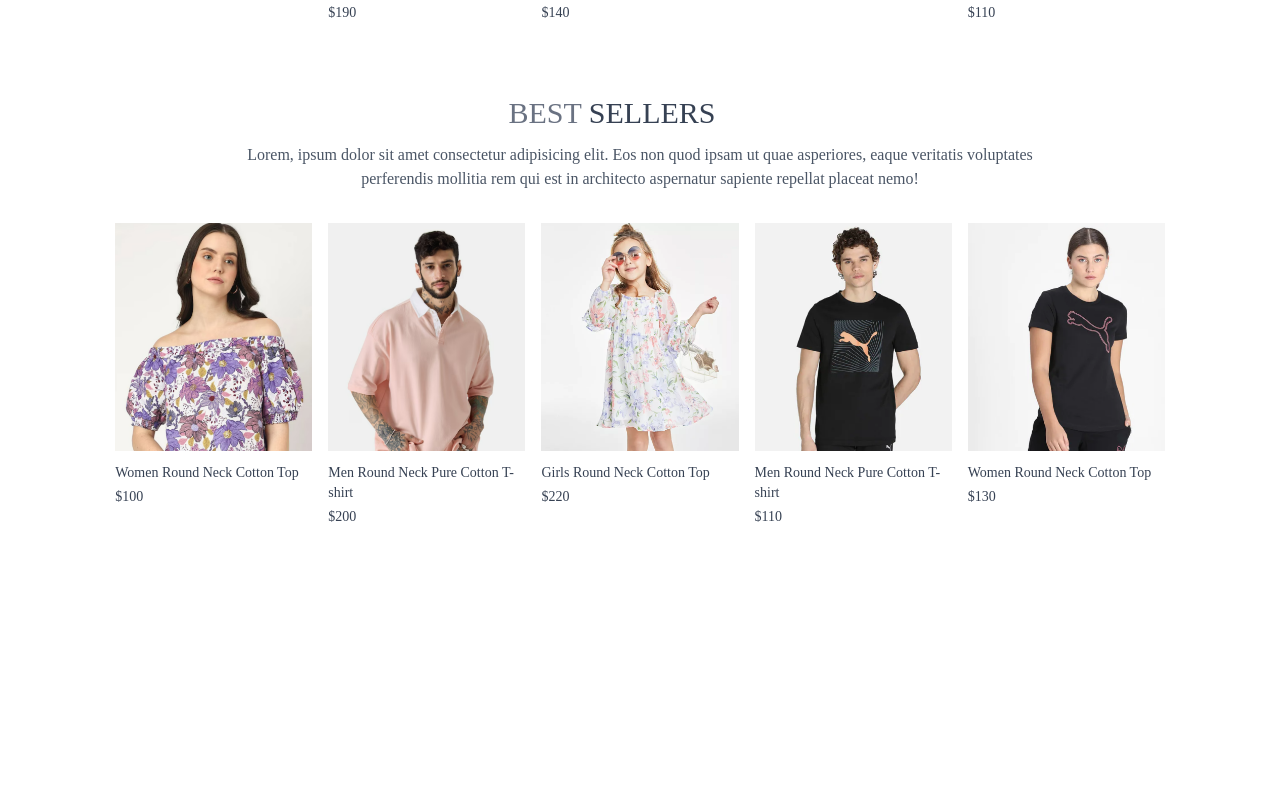
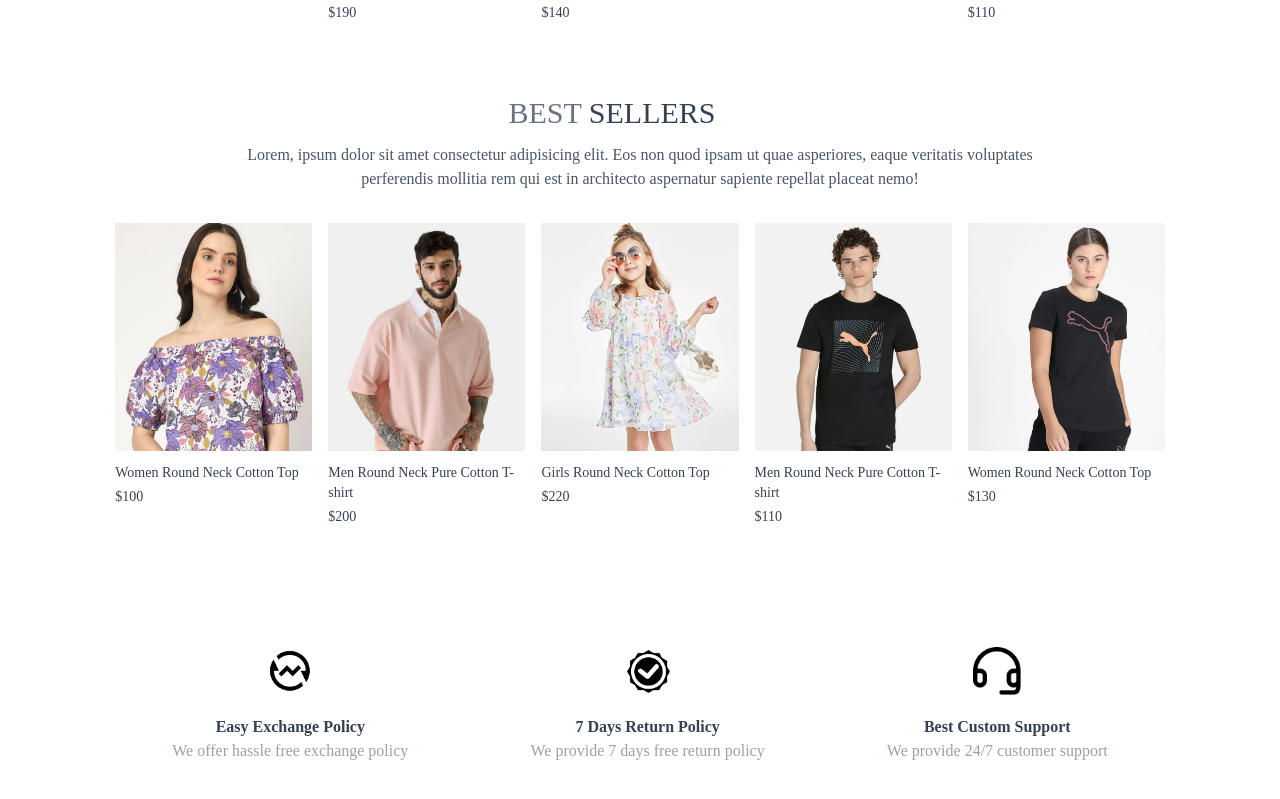
Before and after one commit to javier-wq/Ecommerce-app, a React (Vite) app in the folder frontend/: page / in a window 1280 px wide. Shown: the part 1310-2109 px from the top of the page. Before the commit the page ends 1877 px from the top, so only its background shows below. Built offline with nearby package versions, Linux system fonts and the light colour scheme.

Commit message:
feat: Creating the policy section

```diff
--- /dev/null
+++ b/frontend/src/components/OurPolicy.jsx
@@ -0,0 +1,26 @@
+import React from 'react'
+import { assets } from '../assets/assets'
+
+const OurPolicy = () => {
+  return (
+    <div className='flex flex-col sm:flex-row justify-around gap-12 sm:gap-2 text-center py-20 text-xs sm:text-sm md:text-base text-gray-700'>
+      <div>
+        <img src={assets.exchange_icon} className='w-12 m-auto mb-5' alt="" />
+        <p className='font-semibold'>Easy Exchange Policy</p>
+        <p className='text-gray-400'>We offer hassle free exchange policy</p>
+      </div>
+       <div>
+        <img src={assets.quality_icon} className='w-12 m-auto mb-5' alt="" />
+        <p className='font-semibold'>7 Days Return Policy</p>
+        <p className='text-gray-400'>We provide 7 days free return policy</p>
+      </div>
+       <div>
+        <img src={assets.support_img} className='w-12 m-auto mb-5' alt="" />
+        <p className='font-semibold'>Best Custom Support</p>
+        <p className='text-gray-400'>We provide 24/7 customer support</p>
+      </div>
+    </div>
+  )
+}
+
+export default OurPolicy
--- a/frontend/src/pages/Home.jsx
+++ b/frontend/src/pages/Home.jsx
@@ -2,6 +2,7 @@
 import Hero from '../components/Hero'
 import LatestCollection from '../components/LatestCollection'
 import BestSeller from '../components/BestSeller'
+import OurPolicy from '../components/OurPolicy'
 
 const Home = () => {
   return (
@@ -9,6 +10,7 @@
       <Hero />
       <LatestCollection />
       <BestSeller />
+      <OurPolicy />
     </div>
   )
 }
```
